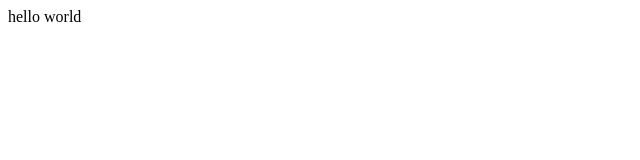
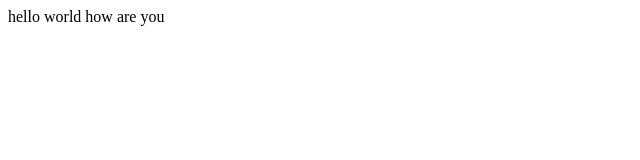
Before and after one commit to finalmantt/eWeb, a plain HTML site: page index.html in a window 1280 px wide. Shown: the full height of the page, 0-640 px from the left. Drawn offline with Linux system fonts and the light colour scheme.

Commit message:
new commit

```diff
--- a/index.html
+++ b/index.html
@@ -6,6 +6,6 @@
     <meta name="viewport" content="width=device-width, initial-scale=1.0" />
     <title>Document</title>
   </head>
-  hello world
+  hello world how are you
   <body></body>
 </html>
```
